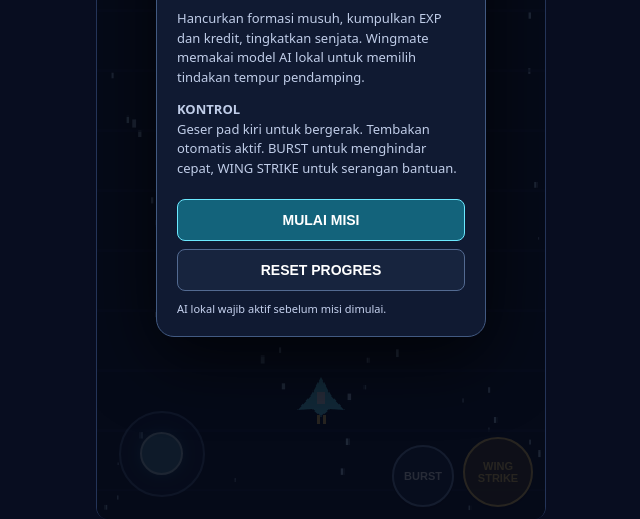
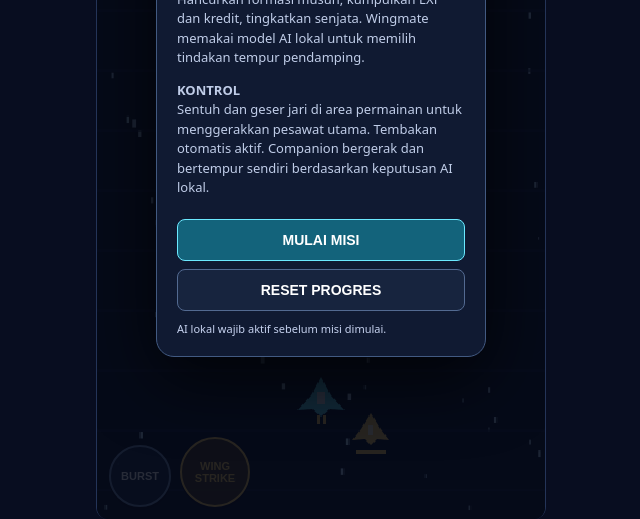
Before and after one commit to bronagerona/Rumah-mungil, a plain HTML site: page wingmate/index.html in a window 1280 px wide. Shown: the part 281-800 px from the top of the page, without its empty margins (319-959 px from the left). Drawn offline with Linux system fonts and the light colour scheme.

Commit message:
Add touch-follow controls and autonomous AI companion

```diff
--- a/wingmate/index.html
+++ b/wingmate/index.html
@@ -10,7 +10,7 @@
 canvas{width:100%;height:100%;display:block;image-rendering:pixelated}
 #hud{position:absolute;inset:0 0 auto;padding:calc(8px + env(safe-area-inset-top)) 10px 0;pointer-events:none;text-shadow:0 2px 3px #000}
 .hrow{display:flex;justify-content:space-between;gap:8px;align-items:center}.brand{font-size:13px;font-weight:900;letter-spacing:1.5px;color:var(--cyan)}.tiny{font-size:11px;color:#c6d2ef}.stat{background:#081329d9;border:1px solid #385078;border-radius:8px;padding:5px 8px;font-size:12px;font-weight:800}.bar{height:6px;background:#26334f;border-radius:9px;overflow:hidden;margin-top:4px}.bar i{display:block;height:100%;width:100%;background:var(--cyan)}#hpbar i{background:#ff647c}#xpbar i{background:var(--gold)}
-#controls{position:absolute;inset:auto 0 0;padding:0 12px calc(12px + env(safe-area-inset-bottom));display:flex;justify-content:space-between;align-items:end;pointer-events:none}.pad{width:106px;height:106px;position:relative;pointer-events:auto;opacity:.83}.pad:before{content:'';position:absolute;inset:10px;border-radius:50%;background:#16274699;border:2px solid #59739c}.stick{position:absolute;width:43px;height:43px;border-radius:50%;background:#7fdff0aa;border:2px solid #d8fbff;left:31px;top:31px;box-shadow:0 0 14px #3ad8ff66}.actions{display:flex;gap:9px;align-items:end;pointer-events:auto}.action{border:2px solid #7894bb;background:#152746dd;color:white;border-radius:50%;width:62px;height:62px;font-weight:900;font-size:11px;box-shadow:0 3px 0 #050916;touch-action:none}.action.special{width:70px;height:70px;background:#503c1bde;border-color:var(--gold);color:var(--gold)}button:active{transform:scale(.96)}
+#controls{position:absolute;inset:auto 0 0;padding:0 12px calc(12px + env(safe-area-inset-bottom));display:flex;justify-content:space-between;align-items:end;pointer-events:none}.pad,.stick{display:none}.actions{display:flex;gap:9px;align-items:end;pointer-events:auto}.action{border:2px solid #7894bb;background:#152746dd;color:white;border-radius:50%;width:62px;height:62px;font-weight:900;font-size:11px;box-shadow:0 3px 0 #050916;touch-action:none}.action.special{width:70px;height:70px;background:#503c1bde;border-color:var(--gold);color:var(--gold)}button:active{transform:scale(.96)}
 #topbuttons{position:absolute;right:10px;top:70px;display:flex;gap:6px}#topbuttons button,.menu button{border:1px solid #536a91;background:#14213d;color:white;border-radius:8px;padding:7px 10px;font-weight:800;font-size:12px}
 #banner{position:absolute;left:10%;right:10%;top:42%;text-align:center;font-weight:1000;font-size:22px;letter-spacing:1px;text-shadow:0 3px 8px #000;pointer-events:none}.sub{font-size:12px;color:#c9d8f8;font-weight:600;letter-spacing:0}
 #menu{position:absolute;inset:0;background:#050a18dc;display:flex;align-items:center;justify-content:center;padding:20px}.menu{width:100%;max-width:330px;background:#101a32;border:1px solid #425a82;border-radius:18px;padding:20px;box-shadow:0 20px 70px #000b}.menu h1{font-size:25px;line-height:1.05;margin:0 0 7px;color:var(--cyan);letter-spacing:1px}.menu p{font-size:13px;line-height:1.5;color:#c0cde8}.menu button{width:100%;padding:12px;margin-top:8px;background:#13637b;border-color:#6ce9ff;font-size:14px}.menu .secondary{background:#17243e;border-color:#536a91}.hide{display:none!important}
@@ -19,18 +19,18 @@ canvas{width:100%;height:100%;display:block;image-rendering:pixelated}
 </style></head><body><main id="app"><canvas id="game" width="360" height="640" aria-label="Game shooter vertikal"></canvas>
 <div id="hud"><div class="hrow"><div><div class="brand">WINGMATE <span style="color:#fff">★</span></div><div class="tiny" id="wave">WAVE 1 · SCOUTS</div></div><div class="stat">SCORE <span id="score">0</span><br><span class="tiny">CREDIT <b id="credits">0</b></span></div><button id="pause" style="pointer-events:auto;background:#10203b;color:white;border:1px solid #526b91;border-radius:8px;padding:7px">Ⅱ</button></div><div style="margin-top:7px" class="tiny">HULL <span id="hp">100</span>%</div><div id="hpbar" class="bar"><i></i></div><div style="margin-top:5px" class="tiny">PILOT LV <b id="level">1</b> · EXP <span id="exp">0/100</span></div><div id="xpbar" class="bar"><i style="width:0%"></i></div><div style="margin-top:5px" class="tiny">WINGMATE <b id="aiStatus">AUTO DEFENSE</b></div></div>
 <div id="topbuttons"><button id="upgrade">UPGRADE</button></div><div id="banner"></div><div id="toast"></div>
-<div id="controls"><div class="pad" id="pad"><div class="stick" id="stick"></div></div><div class="actions"><button class="action" id="burst">BURST</button><button class="action special" id="skill">WING<br>STRIKE</button></div></div>
-<div id="menu"><div class="menu" id="menucard"><h1>PROJECT<br>WINGMATE</h1><div class="tiny">VERTICAL ARCADE RPG · BUILD 0.1</div><p>Hancurkan formasi musuh, kumpulkan EXP dan kredit, tingkatkan senjata. Wingmate memakai model AI lokal untuk memilih tindakan tempur pendamping.</p><p><b>KONTROL</b><br>Geser pad kiri untuk bergerak. Tembakan otomatis aktif. BURST untuk menghindar cepat, WING STRIKE untuk serangan bantuan.</p><button id="start">MULAI MISI</button><button class="secondary" id="reset">RESET PROGRES</button><div class="tiny" style="margin-top:10px">AI lokal wajib aktif sebelum misi dimulai.</div></div></div></main>
+<div id="controls"><div class="actions"><button class="action" id="burst">BURST</button><button class="action special" id="skill">WING<br>STRIKE</button></div></div>
+<div id="menu"><div class="menu" id="menucard"><h1>PROJECT<br>WINGMATE</h1><div class="tiny">VERTICAL ARCADE RPG · BUILD 0.1</div><p>Hancurkan formasi musuh, kumpulkan EXP dan kredit, tingkatkan senjata. Wingmate memakai model AI lokal untuk memilih tindakan tempur pendamping.</p><p><b>KONTROL</b><br>Sentuh dan geser jari di area permainan untuk menggerakkan pesawat utama. Tembakan otomatis aktif. Companion bergerak dan bertempur sendiri berdasarkan keputusan AI lokal.</p><button id="start">MULAI MISI</button><button class="secondary" id="reset">RESET PROGRES</button><div class="tiny" style="margin-top:10px">AI lokal wajib aktif sebelum misi dimulai.</div></div></div></main>
 <script src="smollm-adapter.js"></script>
 <script>
 (()=>{'use strict';
 const $=id=>document.getElementById(id),cv=$('game'),ctx=cv.getContext('2d');
 const W=360,H=640;let running=false,paused=false,last=0,raf=0,spawn=0,fire=0,aiTick=0,toastTimer=0;
-let S,player,enemies=[],bullets=[],ebullets=[],particles=[],stars=[],drops=[],boss=null;
+let S,player,companion,enemies=[],bullets=[],ebullets=[],particles=[],stars=[],drops=[],boss=null;
 const rand=(a,b)=>a+Math.random()*(b-a),clamp=(v,a,b)=>Math.max(a,Math.min(b,v));
 function fresh(){return {score:0,credits:0,level:1,xp:0,next:100,hp:100,weapon:1,wing:1,damage:1,wave:1,kills:0,skill:100,burst:100,high:Number(localStorage.getItem('wingmate-high')||0)}}function save(){try{localStorage.setItem('wingmate-save',JSON.stringify(S));localStorage.setItem('wingmate-high',String(Math.max(S.high,S.score)))}catch(e){}}
 function load(){try{const s=JSON.parse(localStorage.getItem('wingmate-save'));return s?Object.assign(fresh(),s):fresh()}catch(e){return fresh()}}
-function init(){S=load();player={x:180,y:545,r:12,inv:0};enemies=[];bullets=[];ebullets=[];particles=[];drops=[];boss=null;spawn=0;fire=0;aiTick=0;stars=Array.from({length:75},()=>({x:rand(0,W),y:rand(0,H),s:rand(1,2.8),v:rand(18,85)}));ui()}
+function init(){S=load();player={x:180,y:545,r:12,inv:0};companion={x:220,y:570,r:10,hp:100,inv:0,action:'patrol',cooldown:.2,phase:0};enemies=[];bullets=[];ebullets=[];particles=[];drops=[];boss=null;spawn=0;fire=0;aiTick=.4;stars=Array.from({length:75},()=>({x:rand(0,W),y:rand(0,H),s:rand(1,2.8),v:rand(18,85)}));ui()}
 function toast(t){$('toast').textContent=t;clearTimeout(toastTimer);toastTimer=setTimeout(()=>$('toast').textContent='',1600)}
 function ui(){$('score').textContent=S.score.toLocaleString();$('credits').textContent=S.credits;$('hp').textContent=Math.ceil(S.hp);$('hpbar').firstElementChild.style.width=S.hp+'%';$('level').textContent=S.level;$('exp').textContent=S.xp+'/'+S.next;$('xpbar').firstElementChild.style.width=(S.xp/S.next*100)+'%';$('wave').textContent='WAVE '+S.wave+(S.wave%5===0?' · BOSS ALERT':' · FORMATION');$('skill').style.opacity=S.skill>=100?1:.48;$('burst').style.opacity=S.burst>=100?1:.48}
 function sayBanner(a,b=''){ $('banner').innerHTML=a+(b?'<div class="sub">'+b+'</div>':'');setTimeout(()=>$('banner').innerHTML='',1800)}
@@ -47,19 +47,20 @@ function waveCheck(){if(enemies.length===0&&!boss&&S.kills>0&&spawn<=0){S.wave++
 function wingAction(){if(S.skill<100){toast('Wing Strike sedang cooldown');return}S.skill=0;let n=0;for(const e of enemies){e.hp-=90+S.level*12;addParticle(e.x,e.y,'#ffcf5b',7);n++}if(boss){boss.hp-=120+S.level*15;addParticle(boss.x,boss.y,'#ffcf5b',22)}ebullets=[];S.score+=n*5;toast('WING STRIKE!');}
 function burst(){if(S.burst<100){toast('Burst sedang cooldown');return}S.burst=0;player.inv=.7;addParticle(player.x,player.y,'#5ee7ff',20);player.y=clamp(player.y+rand(-70,-30),H*.55,H-65)}
 function upgrade(){if(S.credits<12){toast('Butuh 12 kredit');return}S.credits-=12;S.damage++;S.weapon=Math.min(5,S.weapon+1);S.hp=Math.min(100,S.hp+8);ui();save();toast('Senjata ditingkatkan!')}
-function applyAIAction(action,state){if(!['defend','focus_boss','attack','patrol'].includes(action))return;$('aiStatus').textContent='AI '+action.toUpperCase().replace('_',' ');if(action==='defend'&&state.threat){player.inv=Math.max(player.inv,.35);ebullets=ebullets.filter(b=>Math.hypot(b.x-player.x,b.y-player.y)>85)}else if(action==='focus_boss'&&boss){bullets.push({x:player.x-24,y:player.y-10,vx:0,vy:-280,d:20+S.wing*5,r:4,ally:1})}else if(action==='attack'&&state.nearby>0){const e=enemies.filter(e=>Math.hypot(e.x-player.x,e.y-player.y)<190).sort((a,b)=>Math.hypot(a.x-player.x,a.y-player.y)-Math.hypot(b.x-player.x,b.y-player.y))[0];if(e)bullets.push({x:e.x,y:e.y+8,vx:0,vy:150,d:14+S.level*2,r:4,ally:2,homing:e})}}
-function aiDecision(){const nearby=enemies.filter(e=>Math.hypot(e.x-player.x,e.y-player.y)<170);const threat=ebullets.some(b=>Math.hypot(b.x-player.x,b.y-player.y)<95);const state={hp:Math.round(S.hp),level:S.level,threat,nearby:nearby.length,boss:!!boss,skillReady:S.skill>=100,credits:S.credits,player:{x:Math.round(player.x),y:Math.round(player.y)},enemies:nearby.slice(0,4).map(e=>({type:e.type,x:Math.round(e.x),y:Math.round(e.y),hp:Math.round(e.hp)}))};if(window.WingmateAI&&window.WingmateAI.request){$('aiStatus').textContent='MENUNGGU AI…';window.WingmateAI.request(state)}else{$('aiStatus').textContent='AI OFFLINE'}}
-window.__receiveWingmateAI=function(result){if(result&&result.action&&typeof result.action==='string'){const nearby=enemies.filter(e=>Math.hypot(e.x-player.x,e.y-player.y)<170);const threat=ebullets.some(b=>Math.hypot(b.x-player.x,b.y-player.y)<95);applyAIAction(result.action,{nearby:nearby.length,threat});}};
-function update(dt){stars.forEach(s=>{s.y+=s.v*dt;if(s.y>H){s.y=0;s.x=rand(0,W)}});player.inv=Math.max(0,player.inv-dt);S.skill=Math.min(100,S.skill+dt*13);S.burst=Math.min(100,S.burst+dt*22);
+function applyAIAction(action,state){if(!['defend','focus_boss','attack','patrol'].includes(action)||!companion)return;companion.action=action;$('aiStatus').textContent='AI '+action.toUpperCase().replace('_',' ');companion.target=action==='focus_boss'&&boss?{x:boss.x,y:Math.min(250,boss.y+85)}:action==='attack'&&enemies.length?(()=>{const e=enemies.slice().sort((a,b)=>Math.hypot(a.x-companion.x,a.y-companion.y)-Math.hypot(b.x-companion.x,b.y-companion.y))[0];return {x:e.x,y:Math.max(95,e.y+75)}})():action==='defend'?{x:clamp(player.x+(state.threat?-75:55),35,W-35),y:clamp(player.y+25,250,H-80)}:{x:clamp(player.x+Math.sin(companion.phase)*65,35,W-35),y:clamp(player.y+45,280,H-75)}}
+function aiDecision(){const nearby=enemies.filter(e=>Math.hypot(e.x-companion.x,e.y-companion.y)<210);const threat=ebullets.some(b=>Math.hypot(b.x-companion.x,b.y-companion.y)<95);const state={hp:Math.round(S.hp),companionHp:Math.round(companion.hp),level:S.level,threat,nearby:nearby.length,boss:!!boss,skillReady:S.skill>=100,player:{x:Math.round(player.x),y:Math.round(player.y)},companion:{x:Math.round(companion.x),y:Math.round(companion.y),action:companion.action},enemies:nearby.slice(0,5).map(e=>({type:e.type,x:Math.round(e.x),y:Math.round(e.y),hp:Math.round(e.hp)}))};if(window.WingmateAI&&window.WingmateAI.request){$('aiStatus').textContent='MENUNGGU AI…';window.WingmateAI.request(state)}else{$('aiStatus').textContent='AI OFFLINE'}}
+window.__receiveWingmateAI=function(result){if(result&&typeof result.action==='string'){const threat=ebullets.some(b=>Math.hypot(b.x-companion.x,b.y-companion.y)<95);applyAIAction(result.action,{threat,nearby:enemies.length});}};
+function update(dt){stars.forEach(s=>{s.y+=s.v*dt;if(s.y>H){s.y=0;s.x=rand(0,W)}});player.inv=Math.max(0,player.inv-dt);companion.inv=Math.max(0,companion.inv-dt);companion.phase+=dt*1.8;S.skill=Math.min(100,S.skill+dt*13);S.burst=Math.min(100,S.burst+dt*22);
+const target=companion.target||{x:player.x+48,y:player.y+35};const dx=target.x-companion.x,dy=target.y-companion.y,dist=Math.hypot(dx,dy);if(dist>3){const speed=companion.action==='defend'?145:companion.action==='focus_boss'?125:110;companion.x+=dx/dist*Math.min(dist,speed*dt);companion.y+=dy/dist*Math.min(dist,speed*dt)}companion.x=clamp(companion.x,22,W-22);companion.y=clamp(companion.y,70,H-45);companion.cooldown-=dt;if(companion.cooldown<=0&&enemies.length+Number(!!boss)>0){let targetEnemy=null;if(companion.action==='focus_boss'&&boss)targetEnemy=boss;else if(enemies.length)targetEnemy=enemies.slice().sort((a,b)=>Math.hypot(a.x-companion.x,a.y-companion.y)-Math.hypot(b.x-companion.x,b.y-companion.y))[0];if(targetEnemy){const tx=targetEnemy.x,ty=targetEnemy.y;bullets.push({x:companion.x,y:companion.y-12,vx:clamp((tx-companion.x)*1.3,-130,130),vy:-310,d:12+S.level*2,r:3,ally:3,homing:targetEnemy});companion.cooldown=companion.action==='attack'||companion.action==='focus_boss'?.34:.62}}
 fire-=dt;if(fire<=0){shoot();fire=Math.max(.09,.28-S.weapon*.025)}spawn-=dt;if(spawn<=0&&enemies.length<9&&!boss){spawnEnemy();spawn=rand(.5,1.05)*Math.max(.45,1-S.wave*.025)}
 aiTick-=dt;if(aiTick<=0){aiDecision();aiTick=1.25}
 for(const e of enemies){e.t+=dt;e.y+=e.v*dt;if(e.type==='zig')e.x+=Math.sin(e.t*3+e.phase)*65*dt;e.x=clamp(e.x,15,W-15);e.shot-=dt;if(e.shot<=0&&e.y>15&&e.y<H-140){ebullets.push({x:e.x,y:e.y+8,vx:(player.x-e.x)*.13,vy:145+S.wave*4,r:4,d:9});e.shot=rand(1.1,2.2)}if(Math.hypot(e.x-player.x,e.y-player.y)<e.r+player.r)damagePlayer(18)}
 enemies=enemies.filter(e=>e.y<H+35&&e.hp>0);
 if(boss){boss.t+=dt;boss.x+=boss.dir*(65+S.wave*2)*dt;if(boss.x>W-48)boss.dir=-1;if(boss.x<48)boss.dir=1;boss.shot-=dt;if(boss.shot<=0){for(let i=-2;i<=2;i++)ebullets.push({x:boss.x,y:boss.y+20,vx:i*42+(player.x-boss.x)*.08,vy:130+S.wave*2,r:5,d:12});boss.shot=.72}if(boss.hp<=0){S.score+=1000;S.credits+=35;gainXP(150);addParticle(boss.x,boss.y,'#ffcf5b',45);boss=null;S.wave++;spawn=2;sayBanner('BOSS DESTROYED!','BONUS +35 KREDIT');save()}if(Math.hypot(boss.x-player.x,boss.y-player.y)<boss.r+player.r)damagePlayer(25)}
 for(const b of bullets){b.x+=b.vx*dt;b.y+=b.vy*dt;if(b.homing){const e=b.homing;if(enemies.includes(e)){b.x+=clamp(e.x-b.x,-100*dt,100*dt);b.y+=clamp(e.y-b.y,-100*dt,100*dt)}else b.y+=b.vy*dt}}
-for(const b of bullets){for(const e of enemies){if(Math.hypot(e.x-b.x,e.y-b.y)<e.r+b.r){e.hp-=b.d;b.dead=true;if(e.hp<=0){killEnemy(e);e.hp=0}break}}if(boss&&Math.hypot(boss.x-b.x,boss.y-b.y)<boss.r+b.r){boss.hp-=b.d;b.dead=true}}
+for(const b of bullets){if(b.ally===3){let hit=false;for(const e of enemies){if(Math.hypot(e.x-b.x,e.y-b.y)<e.r+b.r){e.hp-=b.d;b.dead=true;hit=true;if(e.hp<=0){killEnemy(e);e.hp=0}break}}if(!hit&&boss&&Math.hypot(boss.x-b.x,boss.y-b.y)<boss.r+b.r){boss.hp-=b.d;b.dead=true}continue}for(const e of enemies){if(Math.hypot(e.x-b.x,e.y-b.y)<e.r+b.r){e.hp-=b.d;b.dead=true;if(e.hp<=0){killEnemy(e);e.hp=0}break}}if(boss&&Math.hypot(boss.x-b.x,boss.y-b.y)<boss.r+b.r){boss.hp-=b.d;b.dead=true}}
 bullets=bullets.filter(b=>!b.dead&&b.y>-20&&b.y<H+20&&b.x>-20&&b.x<W+20);
-for(const b of ebullets){b.x+=b.vx*dt;b.y+=b.vy*dt;if(Math.hypot(b.x-player.x,b.y-player.y)<player.r+b.r) {damagePlayer(b.d);b.dead=true}}
+for(const b of ebullets){b.x+=b.vx*dt;b.y+=b.vy*dt;if(Math.hypot(b.x-player.x,b.y-player.y)<player.r+b.r){damagePlayer(b.d);b.dead=true}else if(Math.hypot(b.x-companion.x,b.y-companion.y)<companion.r+b.r&&companion.inv<=0){companion.hp-=b.d;companion.inv=.22;b.dead=true;addParticle(companion.x,companion.y,'#ffcf5b',4);if(companion.hp<=0){companion.hp=0;companion.target=null;$('aiStatus').textContent='COMPANION DOWN'}}}
 ebullets=ebullets.filter(b=>!b.dead&&b.y<H+20&&b.x>-20&&b.x<W+20);
 for(const d of drops){d.y+=d.vy*dt;if(Math.hypot(d.x-player.x,d.y-player.y)<player.r+10){d.dead=true;if(d.type==='credit'){S.credits+=3;toast('+3 kredit')}else{S.hp=Math.min(100,S.hp+18);toast('Hull diperbaiki')}}}drops=drops.filter(d=>!d.dead&&d.y<H+15);
 for(const p of particles){p.x+=p.vx*dt;p.y+=p.vy*dt;p.life-=dt}particles=particles.filter(p=>p.life>0);waveCheck();ui();if(Math.random()<.008)save()}
@@ -68,9 +69,10 @@ ctx.strokeStyle='#142342';ctx.lineWidth=1;for(let y=(Date.now()/22)%48;y<H;y+=48
 for(const d of drops){ctx.fillStyle=d.type==='credit'?'#ffcf5b':'#71ffa7';ctx.beginPath();ctx.arc(d.x,d.y,d.r,0,Math.PI*2);ctx.fill();ctx.fillStyle='#06101f';ctx.fillText(d.type==='credit'?'$':'+',d.x-3,d.y+3)}
 for(const e of enemies){ctx.save();ctx.translate(e.x,e.y);ctx.fillStyle=e.type==='tank'?'#e46a45':e.type==='guard'?'#bd72ff':e.type==='zig'?'#ffcf5b':'#ff647c';ctx.beginPath();ctx.moveTo(0,14);ctx.lineTo(-e.r,0);ctx.lineTo(-e.r*.5,-8);ctx.lineTo(e.r*.5,-8);ctx.lineTo(e.r,0);ctx.closePath();ctx.fill();ctx.fillStyle='#ffe4c8';ctx.fillRect(-e.r,-e.r-7,e.r*2,3);ctx.fillStyle='#5dffad';ctx.fillRect(-e.r,-e.r-7,e.r*2*clamp(e.hp/e.max,0,1),3);ctx.restore()}
 if(boss){ctx.save();ctx.translate(boss.x,boss.y);ctx.fillStyle='#a74dff';ctx.beginPath();ctx.moveTo(0,32);ctx.lineTo(-45,7);ctx.lineTo(-33,-18);ctx.lineTo(-12,-9);ctx.lineTo(0,-27);ctx.lineTo(12,-9);ctx.lineTo(33,-18);ctx.lineTo(45,7);ctx.closePath();ctx.fill();ctx.strokeStyle='#ffc7ff';ctx.stroke();ctx.restore();ctx.fillStyle='#25314f';ctx.fillRect(30,135,300,8);ctx.fillStyle='#ff65d7';ctx.fillRect(30,135,300*clamp(boss.hp/boss.max,0,1),8);ctx.fillStyle='white';ctx.font='10px system-ui';ctx.fillText('BOSS',30,130)}
-for(const b of bullets){ctx.fillStyle=b.ally===1?'#ffcf5b':b.ally===2?'#5ee7ff':'#c8f8ff';ctx.fillRect(b.x-2,b.y-6,4,12)}
+for(const b of bullets){ctx.fillStyle=b.ally===1?'#ffcf5b':b.ally===2?'#5ee7ff':b.ally===3?'#8dffbb':'#c8f8ff';ctx.fillRect(b.x-2,b.y-6,4,12)}
 for(const b of ebullets){ctx.fillStyle='#ff687d';ctx.beginPath();ctx.arc(b.x,b.y,b.r,0,Math.PI*2);ctx.fill();ctx.fillStyle='#ffd1d8';ctx.fillRect(b.x-1,b.y-3,2,6)}
 for(const p of particles){ctx.globalAlpha=clamp(p.life/p.max,0,1);ctx.fillStyle=p.color;ctx.fillRect(p.x,p.y,3,3)}ctx.globalAlpha=1;
+if(companion&&companion.hp>0){ctx.save();ctx.translate(companion.x,companion.y);ctx.globalAlpha=companion.inv>0&&Math.floor(Date.now()/70)%2?.35:1;ctx.fillStyle='#ffcf5b';ctx.beginPath();ctx.moveTo(0,-15);ctx.lineTo(8,-2);ctx.lineTo(15,7);ctx.lineTo(5,6);ctx.lineTo(0,11);ctx.lineTo(-5,6);ctx.lineTo(-15,7);ctx.lineTo(-8,-2);ctx.closePath();ctx.fill();ctx.fillStyle='#fff2c2';ctx.fillRect(-2,-5,4,8);ctx.restore();ctx.fillStyle='#27344f';ctx.fillRect(companion.x-12,companion.y+15,24,3);ctx.fillStyle='#ffcf5b';ctx.fillRect(companion.x-12,companion.y+15,24*clamp(companion.hp/100,0,1),3)}
 if(player){ctx.save();ctx.translate(player.x,player.y);ctx.globalAlpha=player.inv>0&&Math.floor(Date.now()/70)%2?.35:1;ctx.fillStyle='#5ee7ff';ctx.beginPath();ctx.moveTo(0,-19);ctx.lineTo(8,-4);ctx.lineTo(19,8);ctx.lineTo(7,7);ctx.lineTo(0,13);ctx.lineTo(-7,7);ctx.lineTo(-19,8);ctx.lineTo(-8,-4);ctx.closePath();ctx.fill();ctx.fillStyle='#f4fbff';ctx.fillRect(-3,-7,6,10);ctx.fillStyle='#ffcf5b';ctx.fillRect(-3,12,2,7);ctx.fillRect(2,12,2,7);ctx.restore()}
 if(running&&!paused)raf=requestAnimationFrame(loop)}
 function loop(t){if(!running||paused)return;const dt=Math.min(.035,(t-last)/1000||.016);last=t;update(dt);draw()}
@@ -78,9 +80,8 @@ function start(){if(raf)cancelAnimationFrame(raf);init();running=true;paused=fal
 function pause(){if(!running)return;paused=!paused;if(paused){cancelAnimationFrame(raf);$('menu').classList.remove('hide');$('menucard').innerHTML='<h1>MISI DIJEDA</h1><p>Progres tersimpan otomatis.</p><button id="resume">LANJUTKAN</button><button class="secondary" id="start">ULANG MISI</button>';wireMenu()}else{$('menu').classList.add('hide');last=performance.now();raf=requestAnimationFrame(loop)}}
 function wireMenu(){$('start')?.addEventListener('click',start);$('resume')?.addEventListener('click',()=>{paused=false;$('menu').classList.add('hide');last=performance.now();raf=requestAnimationFrame(loop)});$('reset')?.addEventListener('click',()=>{localStorage.removeItem('wingmate-save');localStorage.removeItem('wingmate-high');init();toast('Progres direset')})}
 $('start').onclick=start;$('reset').onclick=()=>{localStorage.removeItem('wingmate-save');localStorage.removeItem('wingmate-high');init();toast('Progres direset')};$('pause').onclick=pause;$('upgrade').onclick=upgrade;$('skill').onpointerdown=e=>{e.preventDefault();wingAction()};$('burst').onpointerdown=e=>{e.preventDefault();burst()};
-let dragging=false,padRect=null;const pad=$('pad'),stick=$('stick');function movePad(e){if(!dragging)return;padRect=pad.getBoundingClientRect();let dx=e.clientX-(padRect.left+padRect.width/2),dy=e.clientY-(padRect.top+padRect.height/2),m=Math.hypot(dx,dy),lim=35;if(m>lim){dx=dx/m*lim;dy=dy/m*lim}stick.style.left=(31+dx)+'px';stick.style.top=(31+dy)+'px';player.x=clamp(player.x+dx*.12,18,W-18);player.y=clamp(player.y+dy*.12,H*.47,H-35)}
-pad.onpointerdown=e=>{dragging=true;pad.setPointerCapture(e.pointerId);movePad(e)};pad.onpointermove=movePad;function release(){dragging=false;stick.style.left='31px';stick.style.top='31px'}pad.onpointerup=release;pad.onpointercancel=release;
-window.addEventListener('keydown',e=>{if(e.key==='Escape'||e.key==='p')pause();if(e.key==='ArrowLeft')player.x=clamp(player.x-14,18,W-18);if(e.key==='ArrowRight')player.x=clamp(player.x+14,18,W-18);if(e.key==='ArrowUp')player.y=clamp(player.y-14,H*.47,H-35);if(e.key==='ArrowDown')player.y=clamp(player.y+14,H*.47,H-35);if(e.key===' '){e.preventDefault();burst()}});
+let dragging=false;function movePlayerTo(e){if(!dragging||!player)return;const r=cv.getBoundingClientRect();player.x=clamp((e.clientX-r.left)*W/r.width,18,W-18);player.y=clamp((e.clientY-r.top)*H/r.height,H*.43,H-35)}cv.addEventListener('pointerdown',e=>{if(!running||paused)return;dragging=true;cv.setPointerCapture(e.pointerId);movePlayerTo(e)});cv.addEventListener('pointermove',movePlayerTo);function release(){dragging=false}cv.addEventListener('pointerup',release);cv.addEventListener('pointercancel',release);
+window.addEventListener('keydown',e=>{if(e.key==='Escape'||e.key==='p')pause();if(e.key==='ArrowLeft')player.x=clamp(player.x-14,18,W-18);if(e.key==='ArrowRight')player.x=clamp(player.x+14,18,W-18);if(e.key==='ArrowUp')player.y=clamp(player.y-14,H*.43,H-35);if(e.key==='ArrowDown')player.y=clamp(player.y+14,H*.43,H-35);if(e.key===' '){e.preventDefault();burst()}});
 document.addEventListener('visibilitychange',()=>{if(document.hidden&&running&&!paused)pause()});
 init();draw();wireMenu();
 })();
```
